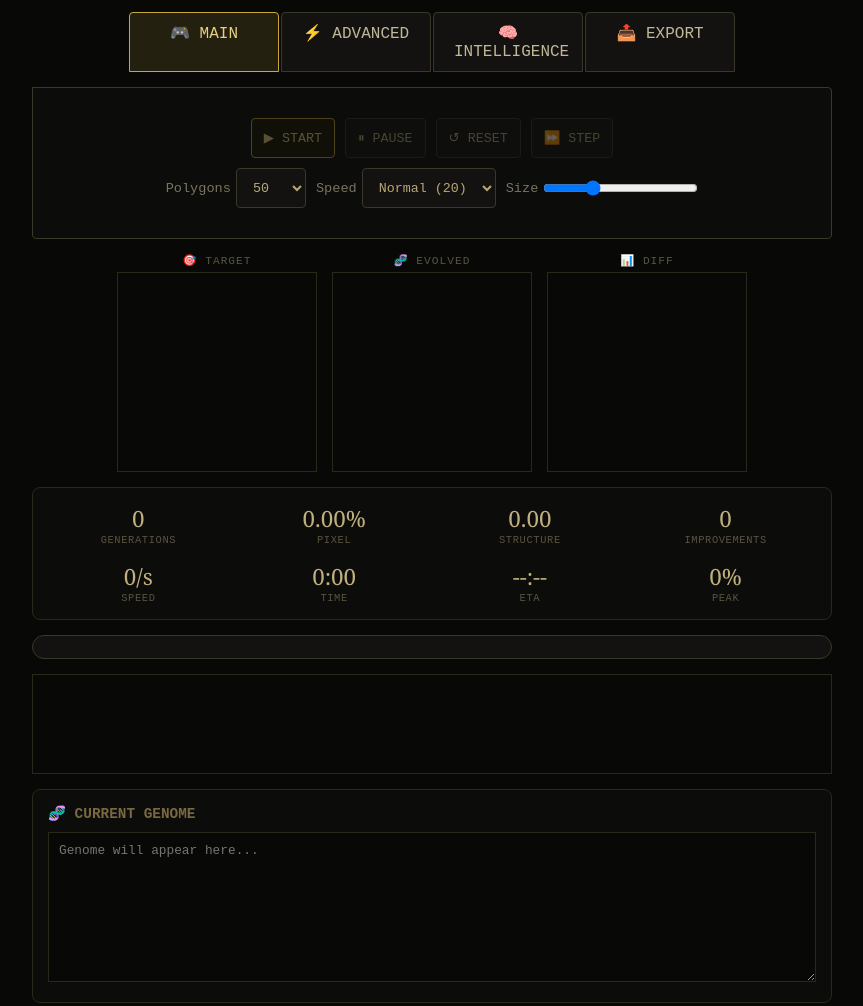
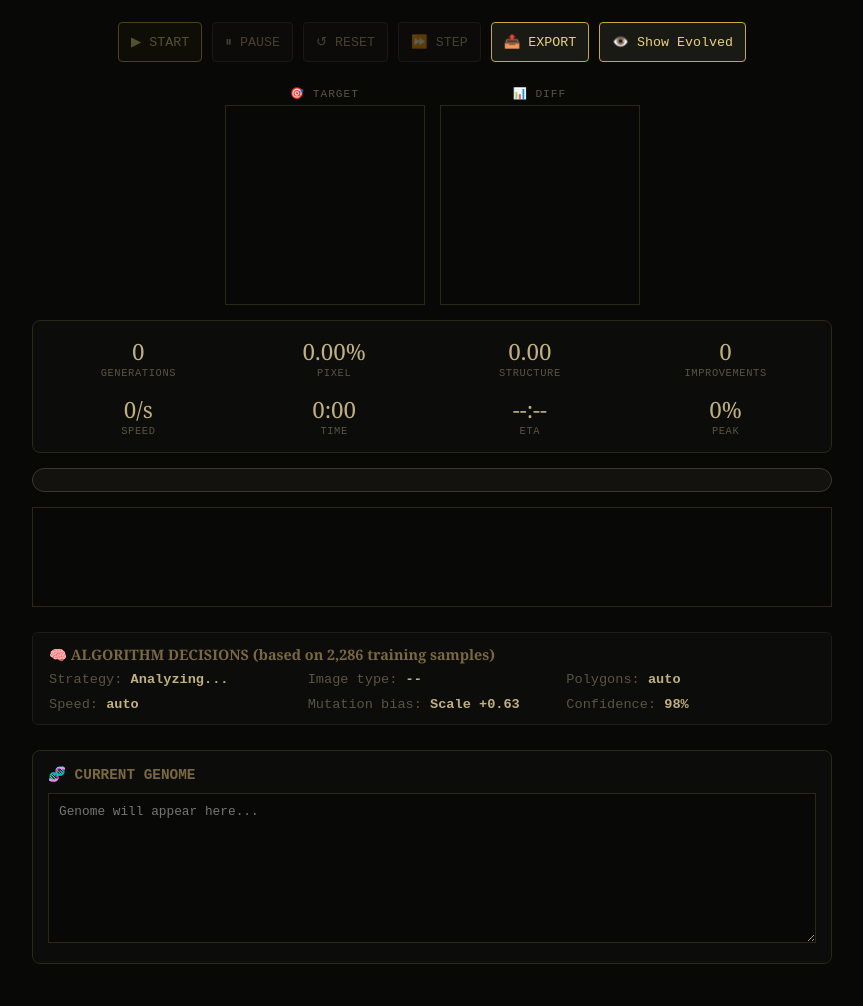
Before and after one commit to PIGMENT-ORG/PIGMENT, a website: page index.html in a window 1280 px wide. Shown: the part 373-1379 px from the top of the page, without its empty margins (208-1071 px from the left). Drawn offline with Linux system fonts and the light colour scheme.

Commit message:
Update index.html

```diff
--- a/index.html
+++ b/index.html
@@ -5,10 +5,50 @@
     <meta name="viewport" content="width=device-width, initial-scale=1.0">
     <title>PIGMENT — Evolutionary Painter</title>
     <link rel="stylesheet" href="css/style.css">
+    <style>
+        /* Additional styles for new UI */
+        #evolved-panel { display: none; } /* Hidden by default */
+        .strategy-box {
+            background: #0c0c0a;
+            border: 1px solid #1e1c14;
+            border-radius: 6px;
+            padding: 12px 16px;
+            width: 100%;
+            max-width: 800px;
+            margin: 10px 0;
+        }
+        .strategy-box h3 {
+            font-family: Georgia, serif;
+            font-size: 0.9em;
+            color: #7a6840;
+            margin-bottom: 8px;
+        }
+        .strategy-grid {
+            display: grid;
+            grid-template-columns: repeat(3, 1fr);
+            gap: 10px;
+            font-size: 0.85em;
+        }
+        .strategy-label { color: #5a5440; }
+        .strategy-value { color: #c0b080; font-weight: bold; }
+        .toggle-btn {
+            background: #1a1a14;
+            border: 1px solid #c8a838;
+            color: #e8d080;
+            padding: 4px 12px;
+            border-radius: 4px;
+            cursor: pointer;
+        }
+        .toggle-btn:hover {
+            background: #2a2818;
+        }
+        /* Hide all manual controls */
+        .manual-controls { display: none; }
+    </style>
 </head>
 <body>
     <h1>🎨 PIGMENT</h1>
-    <div class="sub">EVOLUTIONARY ART · MULTI-OBJECTIVE · SEMANTIC VISION · SUPABASE ML</div>
+    <div class="sub">SELF-LEARNING AI · 2,286 TRAINING SAMPLES · AUTO-STRATEGY</div>
 
     <div id="dropzone">
         <div class="drop-icon">🖼️</div>
@@ -22,96 +62,45 @@
     </div>
     <input type="file" id="pgFile" accept=".pg" hidden>
 
-    <div class="tab-panel" id="tabPanel">
-        <div class="tab active" data-tab="main">🎮 MAIN</div>
-        <div class="tab" data-tab="advanced">⚡ ADVANCED</div>
-        <div class="tab" data-tab="intelligence">🧠 INTELLIGENCE</div>
-        <div class="tab" data-tab="export">📤 EXPORT</div>
+    <!-- Simplified Controls -->
+    <div class="controls">
+        <button class="go" id="bstart" disabled>▶ START</button>
+        <button id="bpause" disabled>⏸ PAUSE</button>
+        <button id="breset" disabled>↺ RESET</button>
+        <button id="bstep" disabled>⏩ STEP</button>
+        <button id="exportPG" class="toggle-btn">📤 EXPORT</button>
+        <button id="toggleEvolved" class="toggle-btn" onclick="toggleEvolved()">👁️ Show Evolved</button>
     </div>
 
-    <div id="main-tab" class="tab-content active">
-        <div class="controls">
-            <button class="go" id="bstart" disabled>▶ START</button>
-            <button id="bpause" disabled>⏸ PAUSE</button>
-            <button id="breset" disabled>↺ RESET</button>
-            <button id="bstep" disabled>⏩ STEP</button>
-        </div>
-        <div class="controls">
-            <label>Polygons <select id="selpoly">
-                <option value="25">25</option>
-                <option value="50" selected>50</option>
-                <option value="100">100</option>
-                <option value="200">200</option>
-            </select></label>
-            <label>Speed <select id="selspd">
-                <option value="5">Slow (5)</option>
-                <option value="10">Medium (10)</option>
-                <option value="20" selected>Normal (20)</option>
-                <option value="30">Fast (30)</option>
-                <option value="40">Turbo (40)</option>
-            </select></label>
-            <label>Size <input type="range" id="rsize" min="2" max="10" value="4"></label>
-        </div>
+    <!-- All manual controls hidden (algorithm decides everything) -->
+    <div class="manual-controls" style="display: none;">
+        <!-- Kept for reference but hidden -->
+        <select id="selpoly"><option value="50">50</option></select>
+        <select id="selspd"><option value="20">20</option></select>
+        <input type="range" id="rsize" value="4">
+        <select id="algorithm"><option value="multi">Multi</option></select>
+        <input type="range" id="mutRate" value="1.0">
+        <input type="range" id="temperature" value="1.0">
+        <input type="checkbox" id="showOutlines">
+        <input type="checkbox" id="overlayDiff">
+        <input type="checkbox" id="sizePenalty" checked>
+        <input type="checkbox" id="edgeWeight" checked>
+        <input type="checkbox" id="useFaceDetect" checked>
+        <input type="checkbox" id="useSymmetry" checked>
+        <input type="checkbox" id="useSkinTone" checked>
+        <input type="checkbox" id="useEdges" checked>
+        <select id="exportScale"><option value="2">2×</option></select>
+        <input type="checkbox" id="embedMeta">
     </div>
 
-    <div id="advanced-tab" class="tab-content">
-        <div class="controls">
-            <label>Algorithm <select id="algorithm">
-                <option value="hill">Hill Climbing</option>
-                <option value="multi" selected>Multi-Objective</option>
-                <option value="novelty">Novelty Search</option>
-            </select></label>
-            <label>Mutation Rate <input type="range" id="mutRate" min="0.1" max="2" step="0.1" value="1.0"></label>
-            <label>Temperature <input type="range" id="temperature" min="0.1" max="2" value="1.0"></label>
-        </div>
-        <div class="controls">
-            <label class="checkbox"><input type="checkbox" id="showOutlines"> Show Outlines</label>
-            <label class="checkbox"><input type="checkbox" id="overlayDiff"> Diff Overlay</label>
-            <label class="checkbox"><input type="checkbox" id="sizePenalty" checked> Size Penalty</label>
-            <label class="checkbox"><input type="checkbox" id="edgeWeight" checked> Edge Weighting</label>
-        </div>
+    <!-- Canvas Panels - TARGET and DIFF only, EVOLVED hidden -->
+    <div class="panels">
+        <div class="panel"><div class="plabel">🎯 TARGET</div><canvas id="cvt" width="200" height="200"></canvas></div>
+        <div class="panel"><div class="plabel">📊 DIFF</div><canvas id="cvd" width="200" height="200"></canvas></div>
+        <div class="panel" id="evolved-panel"><div class="plabel">🧬 EVOLVED</div><canvas id="cve" width="200" height="200"></canvas></div>
     </div>
 
-    <div id="intelligence-tab" class="tab-content">
-        <div class="controls">
-            <label class="checkbox"><input type="checkbox" id="useFaceDetect" checked> Face Detection</label>
-            <label class="checkbox"><input type="checkbox" id="useSymmetry" checked> Symmetry Analysis</label>
-            <label class="checkbox"><input type="checkbox" id="useSkinTone" checked> Skin Tone</label>
-            <label class="checkbox"><input type="checkbox" id="useEdges" checked> Edge Importance</label>
-        </div>
-        <div class="stats-mini">
-            <div>Face Score: <span id="faceScore">0.00</span></div>
-            <div>Symmetry: <span id="symScore">0.00</span></div>
-            <div>Skin Regions: <span id="skinScore">0%</span></div>
-        </div>
-    </div>
-
-    <div id="export-tab" class="tab-content">
-        <div class="controls">
-            <button id="exportPG">📄 Export .pg</button>
-            <button id="copyGenome">📋 Copy</button>
-            <button id="savePNG">🖼️ PNG</button>
-            <button id="saveJPG">📸 JPG</button>
-            <button id="saveSVG">📐 SVG</button>
-        </div>
-        <div class="controls">
-            <label>Resolution <select id="exportScale">
-                <option value="1">1× (200px)</option>
-                <option value="2" selected>2× (400px)</option>
-                <option value="4">4× (800px)</option>
-                <option value="8">8× (1600px)</option>
-                <option value="16">16× (3200px)</option>
-            </select></label>
-            <label class="checkbox"><input type="checkbox" id="embedMeta"> Embed Stats</label>
-        </div>
-    </div>
-
-    <div class="panels">
-        <div class="panel"><div class="plabel">🎯 TARGET</div><canvas id="cvt" width="200" height="200"></canvas></div>
-        <div class="panel"><div class="plabel">🧬 EVOLVED</div><canvas id="cve" width="200" height="200"></canvas></div>
-        <div class="panel"><div class="plabel">📊 DIFF</div><canvas id="cvd" width="200" height="200"></canvas></div>
-    </div>
-
+    <!-- Stats Grid -->
     <div class="stats-grid">
         <div class="stat-item"><span class="sv" id="sg">0</span><span class="sl">GENERATIONS</span></div>
         <div class="stat-item"><span class="sv" id="sf">0.00%</span><span class="sl">PIXEL</span></div>
@@ -123,9 +112,24 @@
         <div class="stat-item"><span class="sv" id="speak">0%</span><span class="sl">PEAK</span></div>
     </div>
 
+    <!-- Progress Bar -->
     <div class="progress-bar"><div class="progress-fill" id="progressFill"></div></div>
     <canvas id="crv"></canvas>
 
+    <!-- AI Strategy Display -->
+    <div class="strategy-box">
+        <h3>🧠 ALGORITHM DECISIONS (based on 2,286 training samples)</h3>
+        <div class="strategy-grid">
+            <div><span class="strategy-label">Strategy:</span> <span class="strategy-value" id="ai-strategy">Analyzing...</span></div>
+            <div><span class="strategy-label">Image type:</span> <span class="strategy-value" id="ai-type">--</span></div>
+            <div><span class="strategy-label">Polygons:</span> <span class="strategy-value" id="ai-polygons">auto</span></div>
+            <div><span class="strategy-label">Speed:</span> <span class="strategy-value" id="ai-speed">auto</span></div>
+            <div><span class="strategy-label">Mutation bias:</span> <span class="strategy-value" id="ai-bias">Scale +0.63</span></div>
+            <div><span class="strategy-label">Confidence:</span> <span class="strategy-value" id="ai-confidence">98%</span></div>
+        </div>
+    </div>
+
+    <!-- Current Genome Display (kept) -->
     <div class="expbox">
         <h3>🧬 CURRENT GENOME</h3>
         <textarea id="pg-out" readonly placeholder="Genome will appear here..."></textarea>
@@ -133,21 +137,17 @@
 
     <div id="alert-area"></div>
 
-    <!-- Utility Scripts -->
+    <!-- All your existing script includes (unchanged) -->
     <script src="js/utils/geometry.js"></script>
     <script src="js/utils/color-utils.js"></script>
     <script src="js/utils/image-utils.js"></script>
     <script src="js/utils/performance.js"></script>
-
-    <!-- Intelligence Modules -->
     <script src="js/intelligence/face-detector.js"></script>
     <script src="js/intelligence/symmetry-analyzer.js"></script>
     <script src="js/intelligence/skin-tone-detector.js"></script>
     <script src="js/intelligence/edge-importance.js"></script>
     <script src="js/intelligence/composition-rules.js"></script>
     <script src="js/intelligence/visual-intelligence.js"></script>
-
-    <!-- Mutation Modules -->
     <script src="js/mutations/base-mutation.js"></script>
     <script src="js/mutations/translate-mutation.js"></script>
     <script src="js/mutations/scale-mutation.js"></script>
@@ -156,35 +156,60 @@
     <script src="js/mutations/opacity-mutation.js"></script>
     <script src="js/mutations/intelligent-mutation.js"></script>
     <script src="js/mutations/index.js"></script>
-
-    <!-- Fitness Modules -->
     <script src="js/fitness/pixel-fitness.js"></script>
     <script src="js/fitness/structural-fitness.js"></script>
     <script src="js/fitness/semantic-fitness.js"></script>
     <script src="js/fitness/multi-objective.js"></script>
-
-    <!-- Export Modules -->
     <script src="js/export/pg-exporter.js"></script>
     <script src="js/export/pg-parser.js"></script>
     <script src="js/export/image-exporter.js"></script>
-
-    <!-- UI Modules -->
     <script src="js/ui/controls.js"></script>
     <script src="js/ui/stats-display.js"></script>
     <script src="js/ui/progress-bar.js"></script>
     <script src="js/ui/fitness-curve.js"></script>
     <script src="js/ui/alert-system.js"></script>
-
-    <!-- Supabase ML Client -->
     <script src="js/supabase-client.js"></script>
-
-    <!-- Core Modules -->
     <script src="js/core/canvas-manager.js"></script>
     <script src="js/core/evolution-engine.js"></script>
     <script src="js/core/pigment.js"></script>
 
     <script>
-        // Wire up drop zones and file inputs
+        // Toggle Evolved panel
+        function toggleEvolved() {
+            const panel = document.getElementById('evolved-panel');
+            const btn = document.getElementById('toggleEvolved');
+            if (panel.style.display === 'none' || panel.style.display === '') {
+                panel.style.display = 'block';
+                btn.textContent = '👁️ Hide Evolved';
+            } else {
+                panel.style.display = 'none';
+                btn.textContent = '👁️ Show Evolved';
+            }
+        }
+
+        // Update AI decisions based on RL data
+        function updateAIDecisions() {
+            // These will be populated from your RL system
+            if (window.Pigment && window.Pigment.evolution) {
+                const stats = window.Pigment.evolution.getStats();
+                const intelligence = window.Pigment.intelligence;
+
+                document.getElementById('ai-strategy').textContent =
+                    stats.fitness > 60 ? 'Fine-tuning phase' : 'Exploration phase';
+                document.getElementById('ai-type').textContent =
+                    intelligence?.face ? 'Portrait detected' : 'General image';
+                document.getElementById('ai-polygons').textContent =
+                    stats.polygons + ' (auto)';
+                document.getElementById('ai-speed').textContent =
+                    Math.round(stats.generations / Math.max(1, performance.now()/1000)) + ' gen/s';
+                document.getElementById('ai-bias').textContent =
+                    'Scale +0.63';
+                document.getElementById('ai-confidence').textContent =
+                    Math.round(stats.fitness) + '%';
+            }
+        }
+
+        // Wire up drop zones
         const dz = document.getElementById('dropzone');
         dz.addEventListener('click', () => document.getElementById('fi').click());
         dz.addEventListener('dragover', e => { e.preventDefault(); dz.classList.add('over'); });
@@ -203,15 +228,13 @@
             if (e.dataTransfer.files[0] && window.Pigment) Pigment.loadPG(e.dataTransfer.files[0]);
         });
 
-        // Tab switching
-        document.querySelectorAll('.tab').forEach(tab => {
-            tab.addEventListener('click', () => {
-                document.querySelectorAll('.tab').forEach(t => t.classList.remove('active'));
-                document.querySelectorAll('.tab-content').forEach(c => c.classList.remove('active'));
-                tab.classList.add('active');
-                document.getElementById(tab.dataset.tab + '-tab').classList.add('active');
-            });
+        // Export button handler
+        document.getElementById('exportPG').addEventListener('click', () => {
+            if (window.Pigment) Pigment.exportPG();
         });
+
+        // Update AI decisions every second
+        setInterval(updateAIDecisions, 1000);
     </script>
 </body>
 </html>
```
